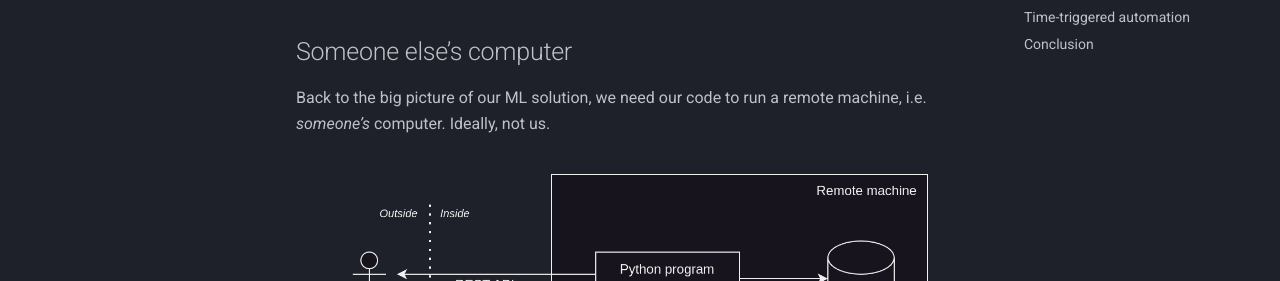
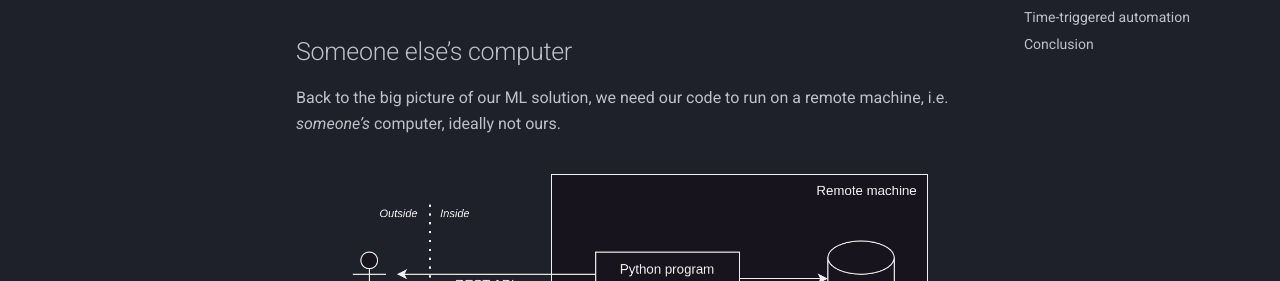
Before and after one commit to arthurgassner/swissenergy-frontend, an MkDocs documentation site: the page built from docs/deployment.md, in a window 1280 px wide and 900 px high. Shown: the part 355-636 px from the top of the window. Built offline with MkDocs 1.6.1 and Material for MkDocs 9.7.7, drawn with Linux system fonts in a browser that asks for light colours; a script that is not in the unit is left out; comment, search, counter and statistics services are not loaded; some of the changed text lies outside the part shown.

````diff
--- a/docs/deployment.md
+++ b/docs/deployment.md
@@ -8,7 +8,7 @@
 
 ## Someone else's computer
 
-Back to the big picture of our ML solution, we need our code to run a remote machine, i.e. _someone's_ computer. Ideally, not us.
+Back to the big picture of our ML solution, we need our code to run on a remote machine, i.e. _someone's_ computer, ideally not ours.
 
 <figure markdown="span">
   ![Image title](assets/industrialization/ml_system_design.png){ width="90%" }
@@ -41,7 +41,7 @@
 During the renting-out process, the VPS provider -- here Infomaniak -- gave us a private/public SSH key pair.
 Knowing the private key, I can authenticate myself to our remote machine and hence access it -- through SSH -- over the internet.
 
-```bash title="SSH into our VPS"
+```bash title="Access our VPS via SSH"
 ssh -i ~/<PATH_TO_VPS_PRIVATE_KEY> <USER_REMOTE_MACHINE>@<IP_REMOTE_MACHINE>
 ```
 
````
